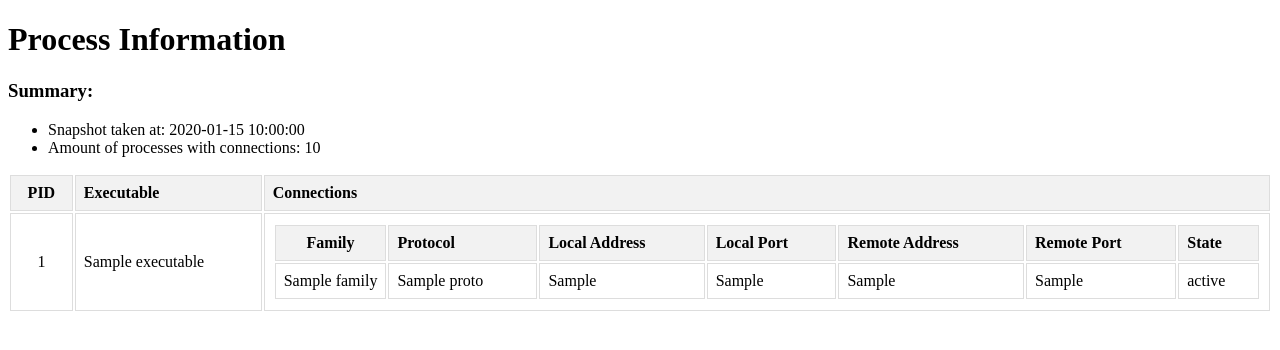
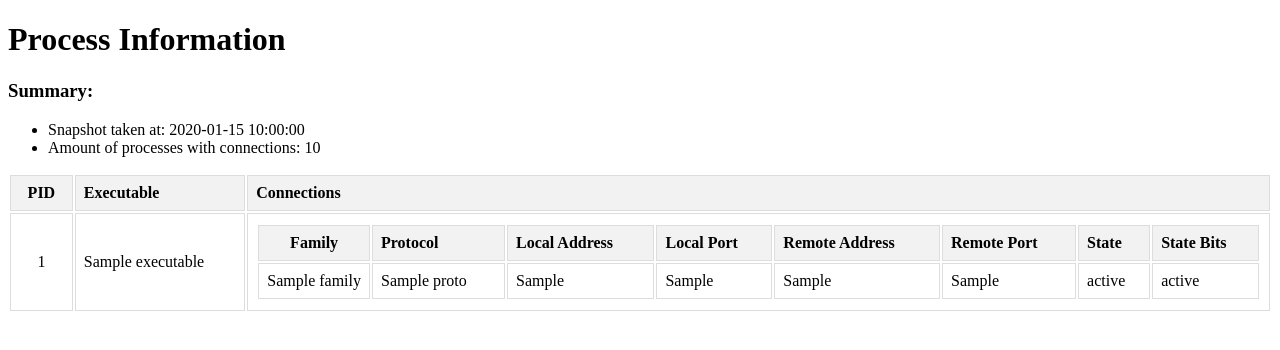
Before and after one commit to v-at-gh/flairs, a Flask app: template templates/index.html in a window 1280 px wide. Shown: the top 350 px of the page. Run offline with Flask 3, Linux system fonts and the light colour scheme; the template is opened without the code that fills it: most values are stand-ins (such as "Sample title", 1, 10 or a date in 2020).

Commit message:
minor changes

```diff
--- a/templates/connectionsTable.html
+++ b/templates/connectionsTable.html
@@ -9,6 +9,7 @@
             <th onclick="sortTable(this, 4)">Remote Address</th>
             <th onclick="sortTable(this, 5)">Remote Port</th>
             <th onclick="sortTable(this, 6)">State</th>
+            <th onclick="sortTable(this, 7)">State Bits</th>
         </tr>
     </thead>
     <tbody>
@@ -20,11 +21,13 @@
                 <td>{{ connection.localPort }}</td>
                 <td>{{ connection.remoteAddr }}</td>
                 <td>{{ connection.remotePort }}</td>
-                {% if connection.proto == 'tcp' %}
+                <td>{{ connection.state }}</td>
+                <td>{{ connection.state_bits }}</td>
+                <!-- {% if connection.proto == 'tcp' %}
                     <td>{{ connection.state }}</td>
                 {% else %}
                     <td>{{ connection.state_bits }}</td>
-                {% endif %}
+                {% endif %} -->
             </tr>
         {% endfor %}
     </tbody>
```
